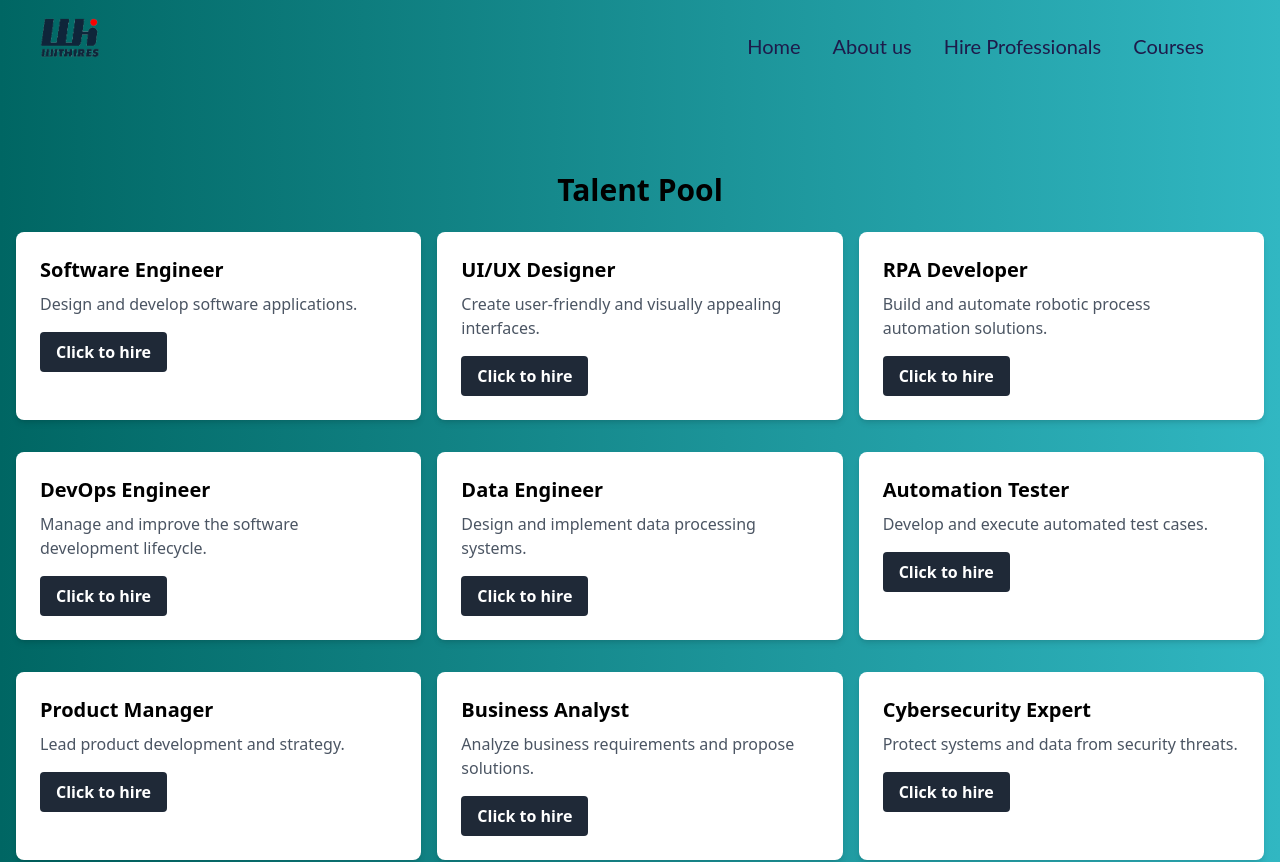
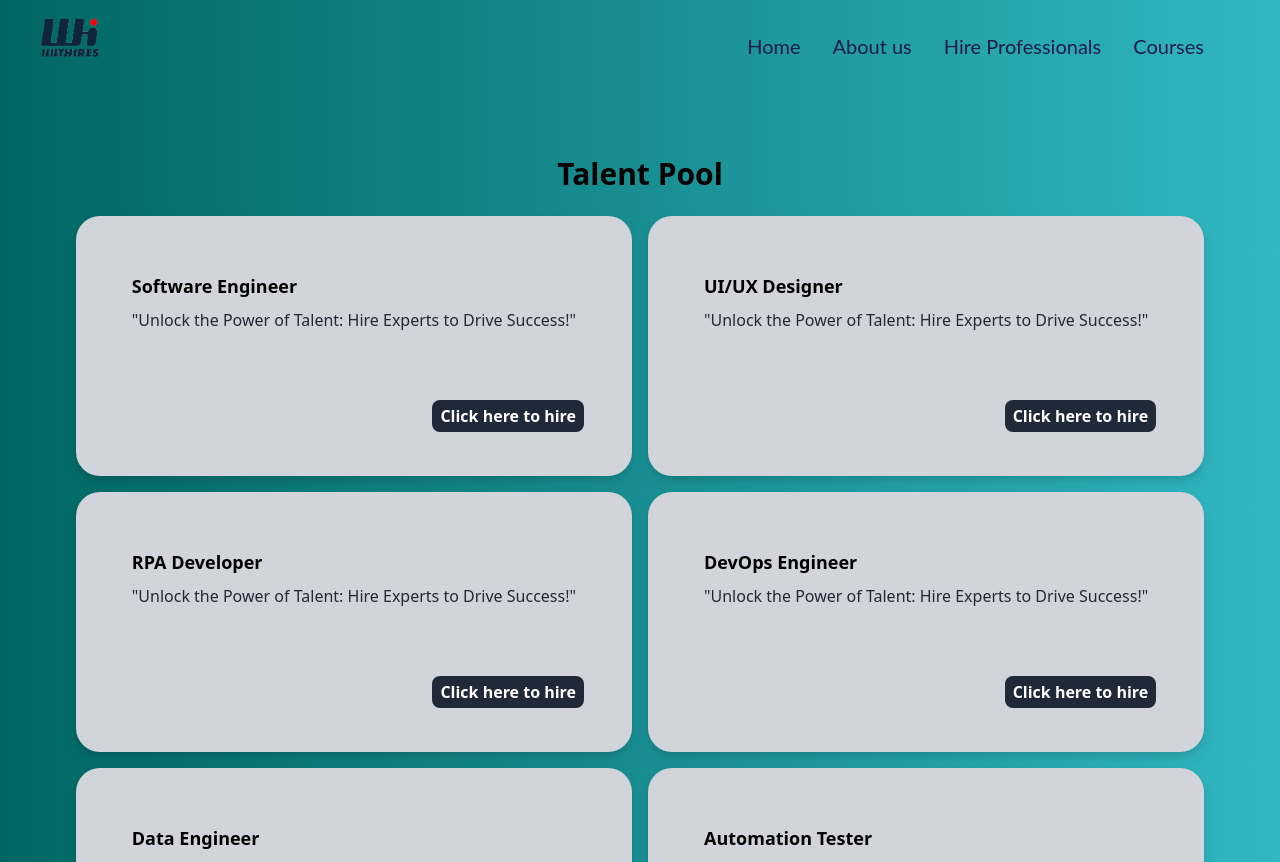
Before and after one commit to BisiOlaYemi/Withires, a React (Create React App) app: page /hireprofessionals in a window 1280 px wide. Shown: the top 862 px of the page. Built offline with nearby package versions, Linux system fonts and the light colour scheme.

Commit message:
Changed the hire professional face

```diff
--- a/src/Pages/HireProfessionals.js
+++ b/src/Pages/HireProfessionals.js
@@ -1,72 +1,43 @@
-import React from 'react';
+import React from 'react'
 import MainLayout from '../components/Layouts/MainLayout';
 
-const JobListing = () => {
-  const jobs = [
-    {
-      title: 'Software Engineer',
-      caption: 'Design and develop software applications.',
-    },
-    {
-      title: 'UI/UX Designer',
-      caption: 'Create user-friendly and visually appealing interfaces.',
-    },
-    {
-      title: 'RPA Developer',
-      caption: 'Build and automate robotic process automation solutions.',
-    },
-    {
-      title: 'DevOps Engineer',
-      caption: 'Manage and improve the software development lifecycle.',
-    },
-    {
-      title: 'Data Engineer',
-      caption: 'Design and implement data processing systems.',
-    },
-    {
-      title: 'Automation Tester',
-      caption: 'Develop and execute automated test cases.',
-    },
-    {
-      title: 'Product Manager',
-      caption: 'Lead product development and strategy.',
-    },
-    {
-      title: 'Business Analyst',
-      caption: 'Analyze business requirements and propose solutions.',
-    },
-    {
-      title: 'Cybersecurity Expert',
-      caption: 'Protect systems and data from security threats.',
-    },
+const HireProfessionals = () => {
+  const professionals = [
+    'Software Engineer',
+    'UI/UX Designer',
+    'RPA Developer',
+    'DevOps Engineer',
+    'Data Engineer',
+    'Automation Tester',
+    'Product Manager',
+    'Business Analyst',
+    'Cybersecurity Expert',
   ];
-
-  const JobCard = ({ title, caption }) => {
-    return (
-      <div className="bg-white shadow-md rounded-lg p-6 mb-4 hover:scale-105 transition-all duration-300">
-        <h2 className="text-xl font-bold mb-2">{title}</h2>
-        <p className="text-gray-600 mb-4">{caption}</p>
-        <a href="mailto:benedictamusan@withires.com">
-          <button className="bg-gray-800 hover:bg-teal-600 text-white font-semibold py-2 px-4 rounded">
-            Click to hire
-          </button>
-        </a>
-      </div>
-    );
-  };
 
   return (
     <MainLayout>
-    <div className="container mx-auto px-4 mb-8">
-      <h1 className="text-3xl font-semibold mb-6 mt-24 text-center">Talent Pool</h1>
-      <div className="grid gap-4 md:grid-cols-2 lg:grid-cols-3 xl:grid-cols-3">
-        {jobs.map((job, index) => (
-          <JobCard key={index} title={job.title} caption={job.caption} />
+     <div className="container mx-auto py-8 mt-12">
+      <h2 className="text-3xl font-bold text-center mb-6">Talent Pool</h2>
+      <div className="flex flex-wrap justify-center gap-4 animate-fade-in-down">
+        {professionals.map((professional, index) => (
+          <div key={index} className="md:w-200 p-8 min-w-260 bg-gray-300  rounded-3xl flex flex-col justify-center drop-shadow-lg gap-4 hover:scale-105 transition-all duration-300">
+            <div className="p-6">
+              <h3 className="text-lg font-bold mb-2">{professional}</h3>
+              <p className="text-gray-800">"Unlock the Power of Talent: Hire Experts to Drive Success!"</p>
+            </div>
+            <div className=" py-3 px-4 text-right">
+            <a href="mailto:benedictamusan@withires.com">
+                <button className=" px-2 py-1 rounded-lg bg-gray-800 hover:bg-teal-600 font-semibold text-white mt-4">
+                  Click here to hire
+                </button>
+            </a>
+            </div>
+          </div>
         ))}
       </div>
     </div>
     </MainLayout>
-  );
-};
+  )
+}
 
-export default JobListing;
+export default HireProfessionals
```
